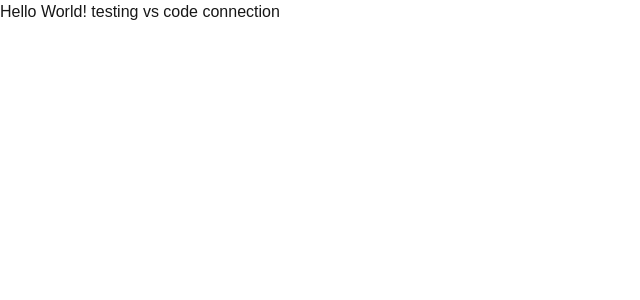
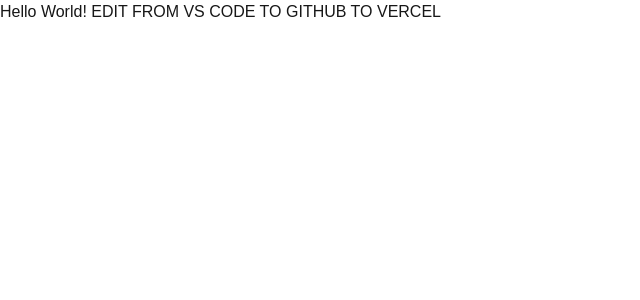
Before and after one commit to SirZee696/verceltest, a Next.js app: page / in a window 1280 px wide. Shown: the top 300 px of the page, without its empty margins (0-640 px from the left). Built offline with nearby package versions, Linux system fonts and the light colour scheme.

Commit message:
Update page.js

```diff
--- a/app/page.js
+++ b/app/page.js
@@ -1,3 +1,3 @@
 export default function Home() {
-  return <h1>Hello World! testing vs code connection</h1>
+  return <h1>Hello World! EDIT FROM VS CODE TO GITHUB TO VERCEL</h1>
 }
```
